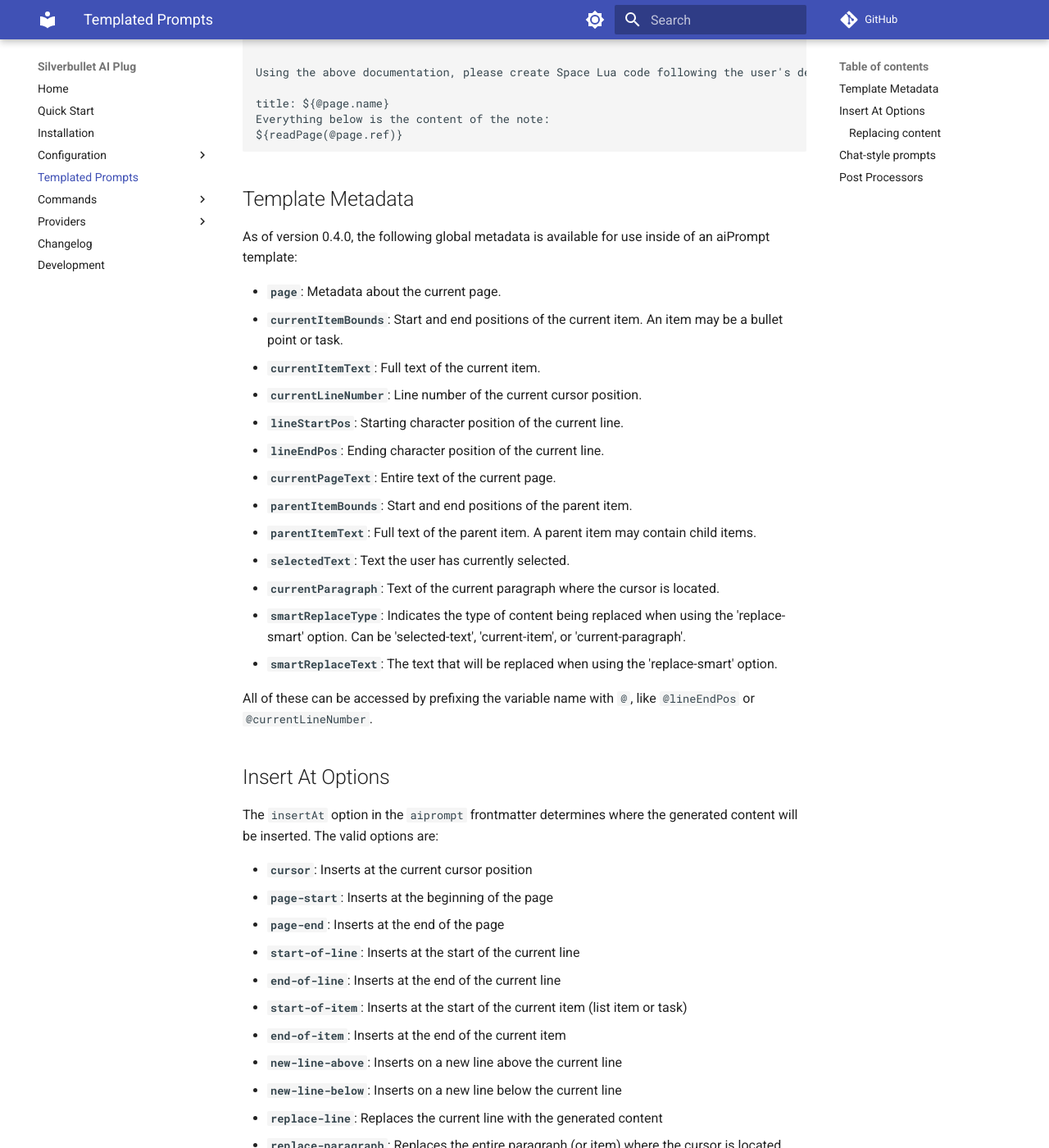
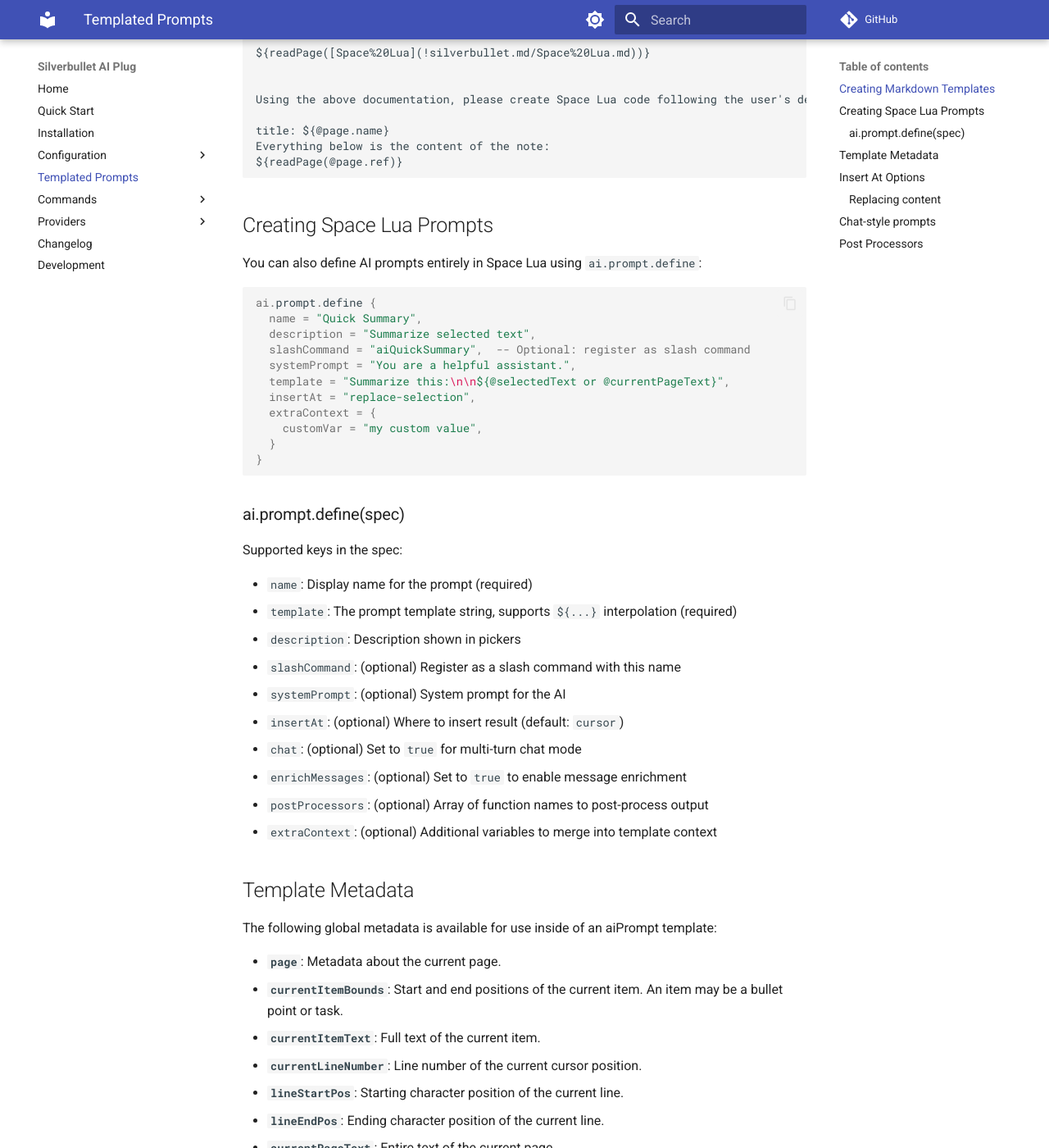
Before and after one commit to justyns/silverbullet-ai, an MkDocs documentation site: the page built from docs/Templated Prompts.md, in a window 1280 px wide and 1400 px high, scrolled down 1290 px. Shown: the whole window at 82% size. Built offline with MkDocs 1.6.1 and Material for MkDocs 9.7.7, drawn with Linux system fonts in a browser that asks for light colours; comment, search, counter and statistics services are not loaded; some of the changed text lies outside the part shown.

Commit message:
Convert AIPrompts to examples and add support for defining them using lua

````diff
--- a/docs/Templated Prompts.md
+++ b/docs/Templated Prompts.md
@@ -5,10 +5,13 @@
 
 Template notes make use of all of the template language available to SilverBullet.
 
+## Creating Markdown Templates
+
 To be a templated prompt, the note must have the following frontmatter:
 
-- `tags` must include `template` and `aiPrompt`
+- `tags` must include `meta/template/aiPrompt`
 - `aiprompt` object must exist and have a `description` key
+- Optionally, `aiprompt.slashCommand` to register as a slash command
 - Optionally, `aiprompt.systemPrompt` can be specified to override the system prompt
 - Optionally, `aiprompt.chat` can be specified to treat the template as a multi-turn chat instead of single message
 - Optionally, `aiprompt.enrichMessages` can be set to true to enrich each chat message
@@ -61,10 +60,42 @@
 ${readPage(@page.ref)}
 ```
 
+## Creating Space Lua Prompts
+
+You can also define AI prompts entirely in Space Lua using `ai.prompt.define`:
+
+```lua
+ai.prompt.define {
+  name = "Quick Summary",
+  description = "Summarize selected text",
+  slashCommand = "aiQuickSummary",  -- Optional: register as slash command
+  systemPrompt = "You are a helpful assistant.",
+  template = "Summarize this:\n\n${@selectedText or @currentPageText}",
+  insertAt = "replace-selection",
+  extraContext = {
+    customVar = "my custom value",
+  }
+}
+```
+
+### ai.prompt.define(spec)
+
+Supported keys in the spec:
+
+* `name`: Display name for the prompt (required)
+* `template`: The prompt template string, supports `${...}` interpolation (required)
+* `description`: Description shown in pickers
+* `slashCommand`: (optional) Register as a slash command with this name
+* `systemPrompt`: (optional) System prompt for the AI
+* `insertAt`: (optional) Where to insert result (default: `cursor`)
+* `chat`: (optional) Set to `true` for multi-turn chat mode
+* `enrichMessages`: (optional) Set to `true` to enable message enrichment
+* `postProcessors`: (optional) Array of function names to post-process output
+* `extraContext`: (optional) Additional variables to merge into template context
 
 ## Template Metadata
 
-As of version 0.4.0, the following global metadata is available for use inside of an aiPrompt template:
+The following global metadata is available for use inside of an aiPrompt template:
 
 *   **`page`**: Metadata about the current page.
 *   **`currentItemBounds`**: Start and end positions of the current item. An item may be a bullet point or task.
@@ -80,8 +111,7 @@
 *   **`smartReplaceType`**: Indicates the type of content being replaced when using the 'replace-smart' option. Can be 'selected-text', 'current-item', or 'current-paragraph'.
 *   **`smartReplaceText`**: The text that will be replaced when using the 'replace-smart' option.
 
-
-All of these can be accessed by prefixing the variable name with `@`, like `@lineEndPos` or `@currentLineNumber`.
+These variables can be accessed inside `${...}` interpolation by prefixing the variable name with `@`, like `${@lineEndPos}` or `${@selectedText}`.
 
 ## Insert At Options
 
@@ -112,15 +142,13 @@
 
 ## Chat-style prompts
 
-As of version 0.3.0, `aiprompt.chat` can be set to true in the template frontmatter to treat the template similar to a page using [[Commands/AI: Chat on current page]].
+`aiprompt.chat` can be set to true in the template frontmatter to treat the template similar to a page using [[Commands/AI: Chat on current page]].
 
 For example, a summarize prompt could look like this:
 
 ```markdown
 ---
-tags:
-- template
-- aiPrompt
+tags: meta/template/aiPrompt
 
 aiprompt:
   description: "Generate a summary of the current page."
@@ -138,13 +166,13 @@
 **user**: [enrich:false] Generate a short and concise summary of the note.
 ```
 
-These messages will be parsed into multiple chat messages when calling the LLM’s api. Only the response from the LLM will be included in the note where the template is triggered from.
+These messages will be parsed into multiple chat messages when calling the LLM's api. Only the response from the LLM will be included in the note where the template is triggered from.
 
 The `enrich` attribute can also be toggled on or off per message. By default it is either disabled or goes off of the `aiPrompt.enrichMessages` frontmatter attribute. Assistant and system messages are never enriched.
 
 ## Post Processors
 
-As of version 0.4.0, `aiPrompt.postProcessors` can be set to a list of Space Lua function names like in the example below. Once the LLM finishes streaming its response, the entire response will be sent to each post processor function in order.
+`aiPrompt.postProcessors` can be set to a list of Space Lua function names like in the example below. Once the LLM finishes streaming its response, the entire response will be sent to each post processor function in order.
 
 Each function must accept a single data parameter containing these fields:
 
@@ -165,10 +193,7 @@
 
 ```yaml
 ---
-tags:
-- template
-- aiPrompt
-- meta
+tags: meta/template/aiPrompt
 
 aiprompt:
   description: "Generate a random pet name."
--- a/silverbullet-ai/Space Lua/Virtual Pages.md
+++ b/silverbullet-ai/Space Lua/Virtual Pages.md
@@ -18,7 +16,7 @@
 }
 ```
 
-## Search Results Page
+### Search Results Page
 
 ```space-lua
 virtualPage.define {
````
Also changed, not shown: other parts of docs/Templated Prompts.md (+2 -6 lines), other parts of silverbullet-ai/Space Lua/Virtual Pages.md (+1 -3 lines), PLUG.md (+1 -15 lines), README.md (+5 -12 lines), silverbullet-ai/AIPrompt/AI Create Space Lua.md (deleted, +0 -20 lines), silverbullet-ai/AIPrompt/AI Rewrite - Grammar.md (deleted, +0 -23 lines), silverbullet-ai/AIPrompt/AI Rewrite - Professional.md (deleted, +0 -23 lines), silverbullet-ai/AIPrompt/AI Split Task.md (deleted, +0 -31 lines), silverbullet-ai/AIPrompt/AI Summarize Note - Chat.md (deleted, +0 -19 lines), silverbullet-ai/AIPrompt/AI Summarize Note.md (deleted, +0 -14 lines), silverbullet-ai/AIPrompt/Example AI Prompts.md (added, +129 -0 lines), silverbullet-ai/Space Lua/AI Config.md (+1 -1 lines), silverbullet-ai/Space Lua/AI Prompts.md (added, +70 -0 lines), silverbullet-ai.plug.js, 3 other files.
